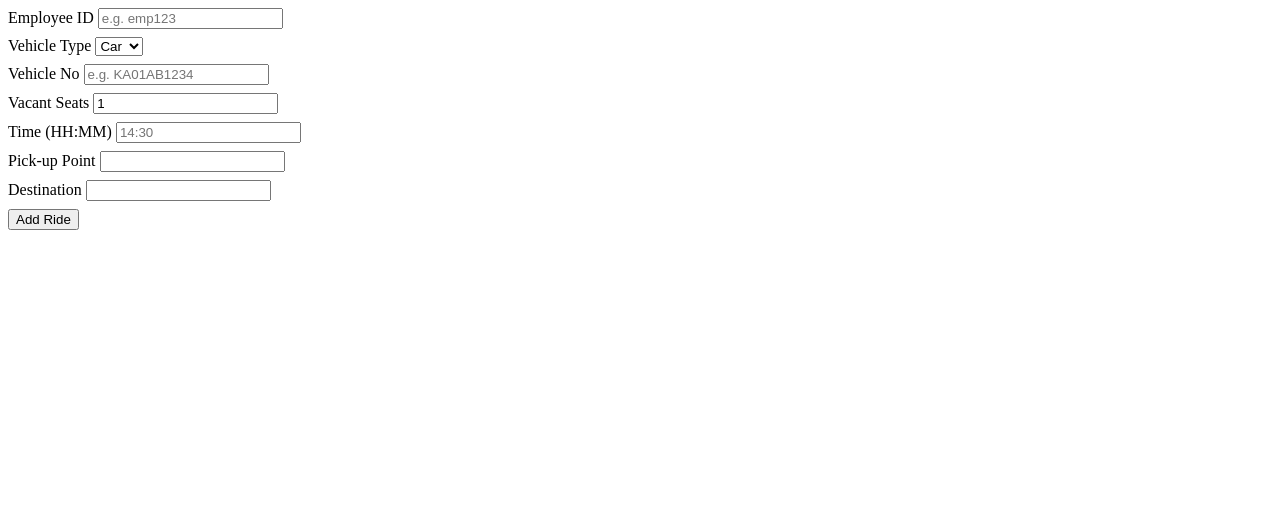
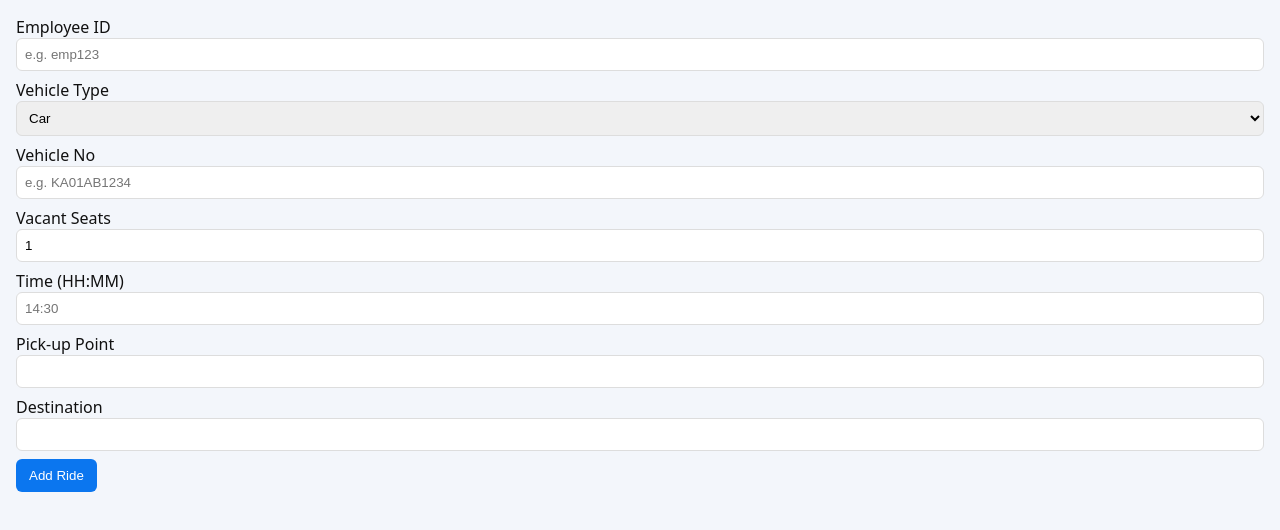
Before and after one commit to devang2096/transport-facility, an Angular app in the folder transport-facility/: page /add-ride in a window 1280 px wide. Shown: the top 530 px of the page. Built offline with nearby package versions, Linux system fonts and the light colour scheme.

Commit message:
style: enhance UI with global styling, spacing, hover effects and layout alignment

```diff
--- a/transport-facility/src/app/app.scss
+++ b/transport-facility/src/app/app.scss
@@ -0,0 +1,4 @@
+.card h2 {
+    font-size: 1.1rem;
+    margin-bottom: 12px;
+}
--- a/transport-facility/src/styles.scss
+++ b/transport-facility/src/styles.scss
@@ -1 +1,94 @@
-/* You can add global styles to this file, and also import other style files */
+* {
+    box-sizing: border-box
+}
+
+body {
+    font-family: system-ui, -apple-system, 'Segoe UI', Roboto, 'Helvetica Neue', Arial;
+    margin: 0;
+    padding: 16px;
+    background: #f3f6fb;
+    color: #111
+}
+
+.container {
+    max-width: 1000px;
+    margin: 0 auto
+}
+
+.header {
+    display: flex;
+    justify-content: space-between;
+    align-items: center;
+    margin-bottom: 12px
+}
+
+.card {
+    background: #fff;
+    border-radius: 8px;
+    padding: 16px;
+    box-shadow: 0 6px 18px rgba(17, 24, 39, 0.06);
+    margin-bottom: 16px
+}
+
+.row {
+    display: flex;
+    gap: 16px
+}
+
+.col {
+    flex: 1
+}
+
+label {
+    display: block;
+    margin-bottom: 8px
+}
+
+input,
+select,
+textarea {
+    padding: 8px;
+    border-radius: 6px;
+    border: 1px solid #ddd;
+    width: 100%
+}
+
+button {
+    padding: 8px 12px;
+    border-radius: 6px;
+    border: 1px solid rgba(0, 0, 0, 0.08);
+    background: #fff;
+    cursor: pointer
+}
+
+button.primary {
+    background: #0b76ef;
+    color: white;
+    border-color: transparent
+}
+
+.small {
+    font-size: 0.9rem;
+    color: #555
+}
+
+.list-item {
+    display: flex;
+    justify-content: space-between;
+    align-items: flex-start;
+    padding: 12px 8px;
+    border-bottom: 1px dashed #eee
+}
+
+.badge {
+    padding: 6px 8px;
+    border-radius: 12px;
+    background: #eee;
+    font-weight: 600
+}
+
+@media (max-width:760px) {
+    .row {
+        flex-direction: column
+    }
+}
```
